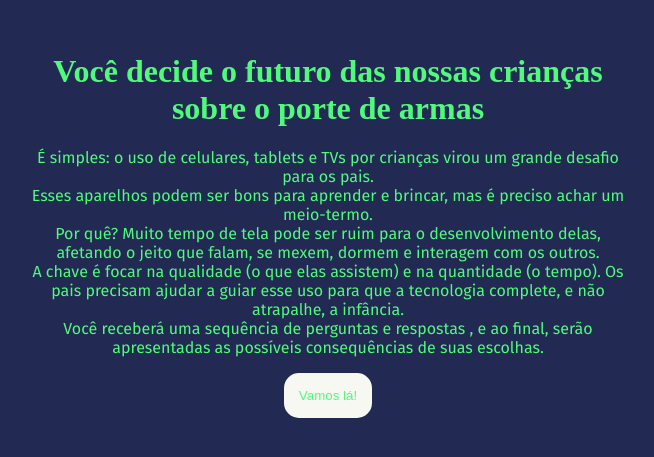
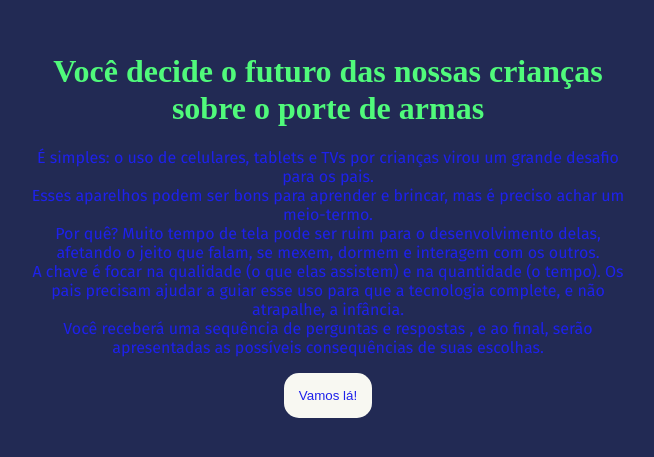
Before and after one commit to lucasralo/missao-ia, a plain HTML site: page index.html in a window 1280 px wide. Shown: the part 183-640 px from the top of the page, without its empty margins (312-966 px from the left). Drawn offline with Linux system fonts and the light colour scheme.

Commit message:
21102025

```diff
--- a/style.css
+++ b/style.css
@@ -6,7 +6,7 @@
     --cor-principal: #222a54ff;
     --cor-secundaria:#F8F8F2;
     --cor-destaque:#50FA7B;
-    --cor-texto: #50fa7b;
+    --cor-texto: #1e21eb;
 }
 body{
     background-color: var(--cor-principal);
```
